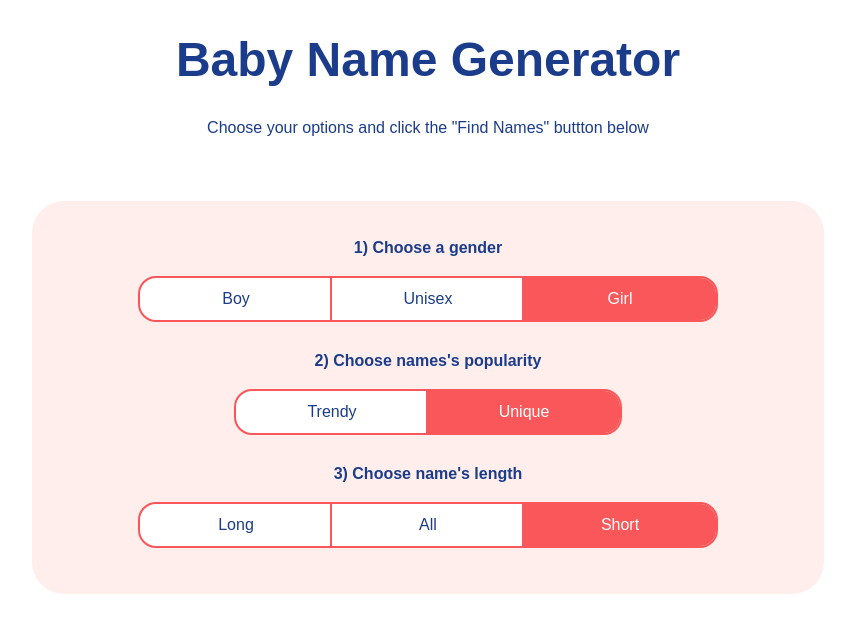
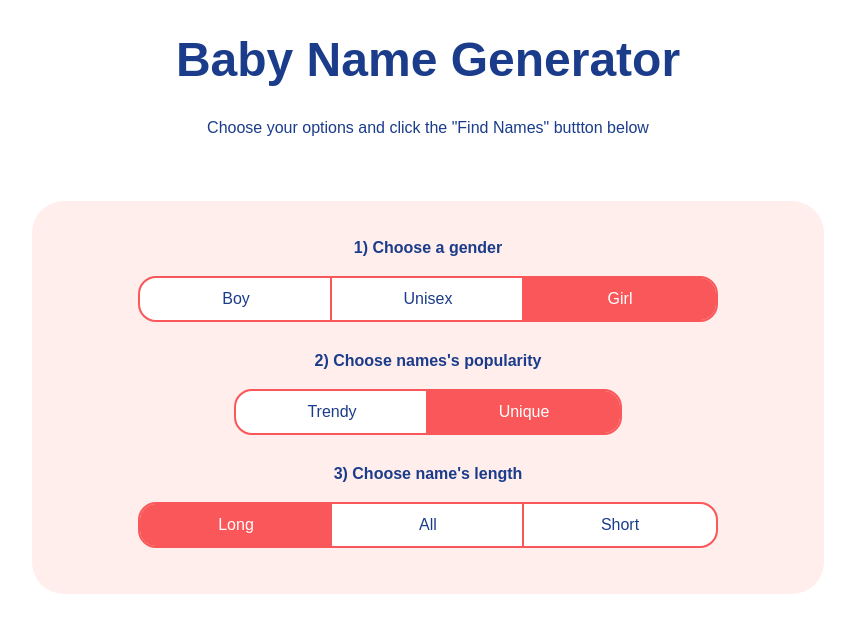
Before and after one commit to CKMolinga/Baby-Name-Generator, a Nuxt app: page / in a window 1280 px wide. Shown: the top 632 px of the page, without its empty margins (212-1067 px from the left). Built offline with nearby package versions, Linux system fonts and the light colour scheme.

Commit message:
created options state and enum types for our data

```diff
--- a/app.vue
+++ b/app.vue
@@ -1,8 +1,39 @@
-<script setup>
-const options = reactive({
-  gender: "Girl",
-  popularity: "Unique",
-  length: "Short",
+<script setup lang="ts">
+import { reactive } from "vue";
+
+enum Gender {
+  GIRL = 'Girl',
+  BOY = 'Boy',
+  UNISEX = 'Unisex',
+}
+
+enum Popularity {
+  UNIQUE = 'Unique',
+  TRENDY = 'Trendy',
+}
+
+enum Length {
+  LONG = 'Long',
+  ALL = 'All',
+  SHORT = 'Short',
+}
+
+interface OptionsState {
+  gender: Gender;
+  popularity: Popularity;
+  length: Length;
+}
+
+const obj: OptionsState = {
+  gender: Gender.GIRL,
+  popularity: Popularity.UNIQUE,
+  length: Length.LONG,
+};
+
+const options = reactive <OptionsState>({
+  gender: Gender.GIRL,
+  popularity: Popularity.UNIQUE,
+  length: Length.LONG,
 });
 </script>
 
```
